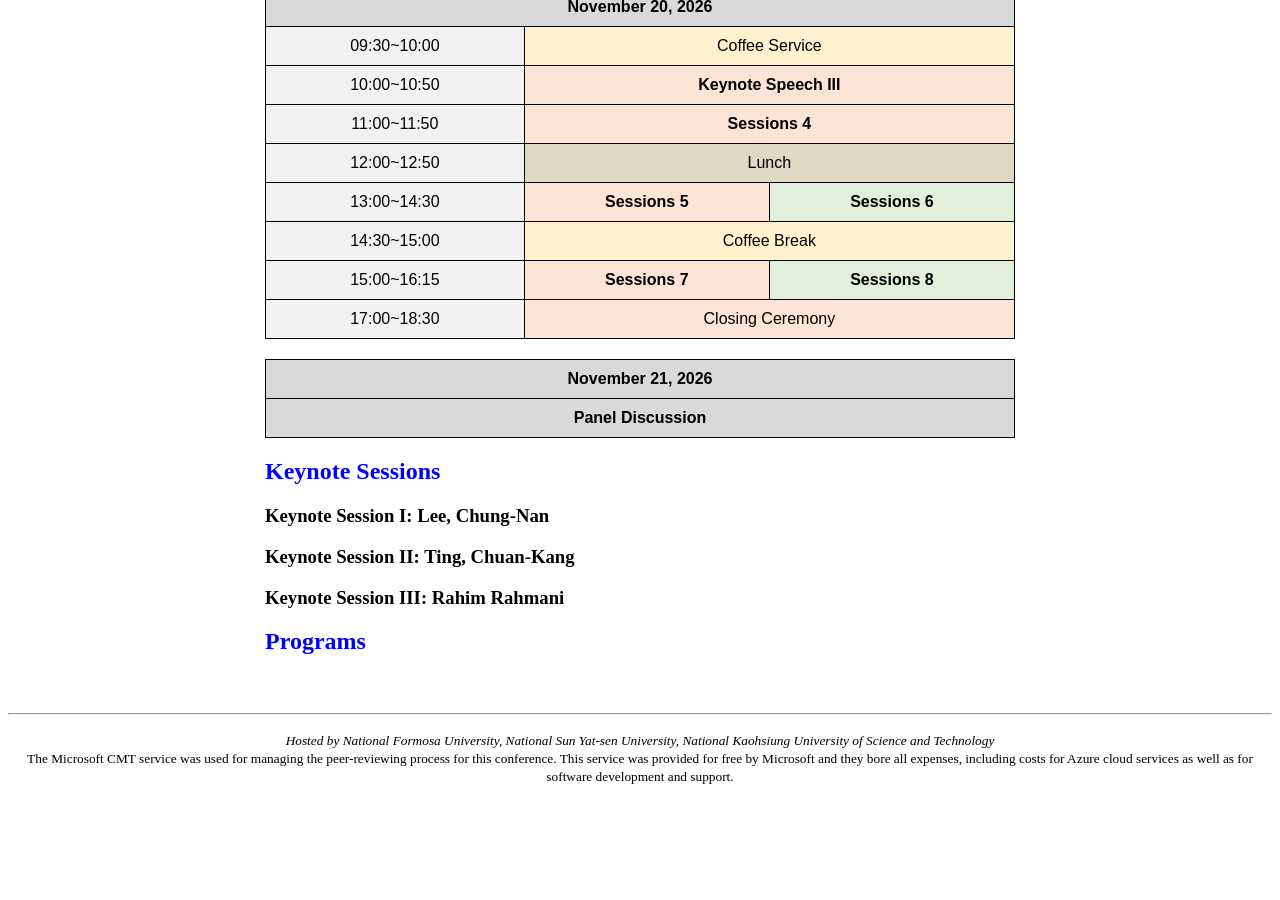
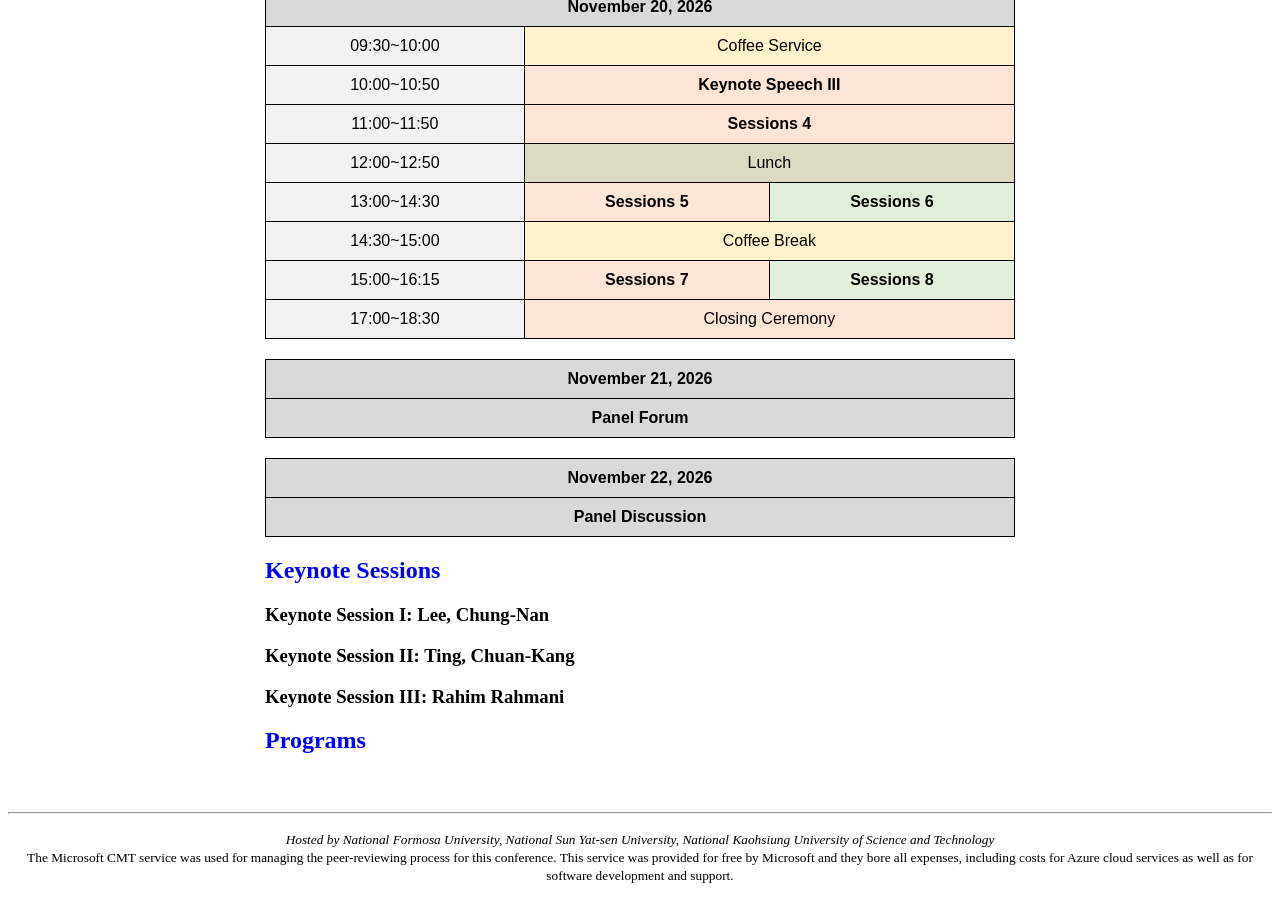
Before and after one commit to icea-conf/2026, a Jekyll site: the page built from program/index.html, in a window 1280 px wide and 900 px high, scrolled down 893 px. Built offline with Jekyll 4.4.1, drawn with Linux system fonts in a browser that asks for light colours; before the commit the page ends 1694 px from its top, so only the background shows below that.

Commit message:
Update index.html

```diff
--- a/program/index.html
+++ b/program/index.html
@@ -272,6 +272,14 @@ title: ICEA 2026
         <table>
         <tr>
           <td colspan="2" class="header">November 21, 2026</td>
+        </tr>
+        <tr>
+          <td colspan="2" class="header">Panel Forum</td>
+        </tr>
+        </table>
+      <table>
+        <tr>
+          <td colspan="2" class="header">November 22, 2026</td>
         </tr>
         <tr>
           <td colspan="2" class="header">Panel Discussion</td>
```
